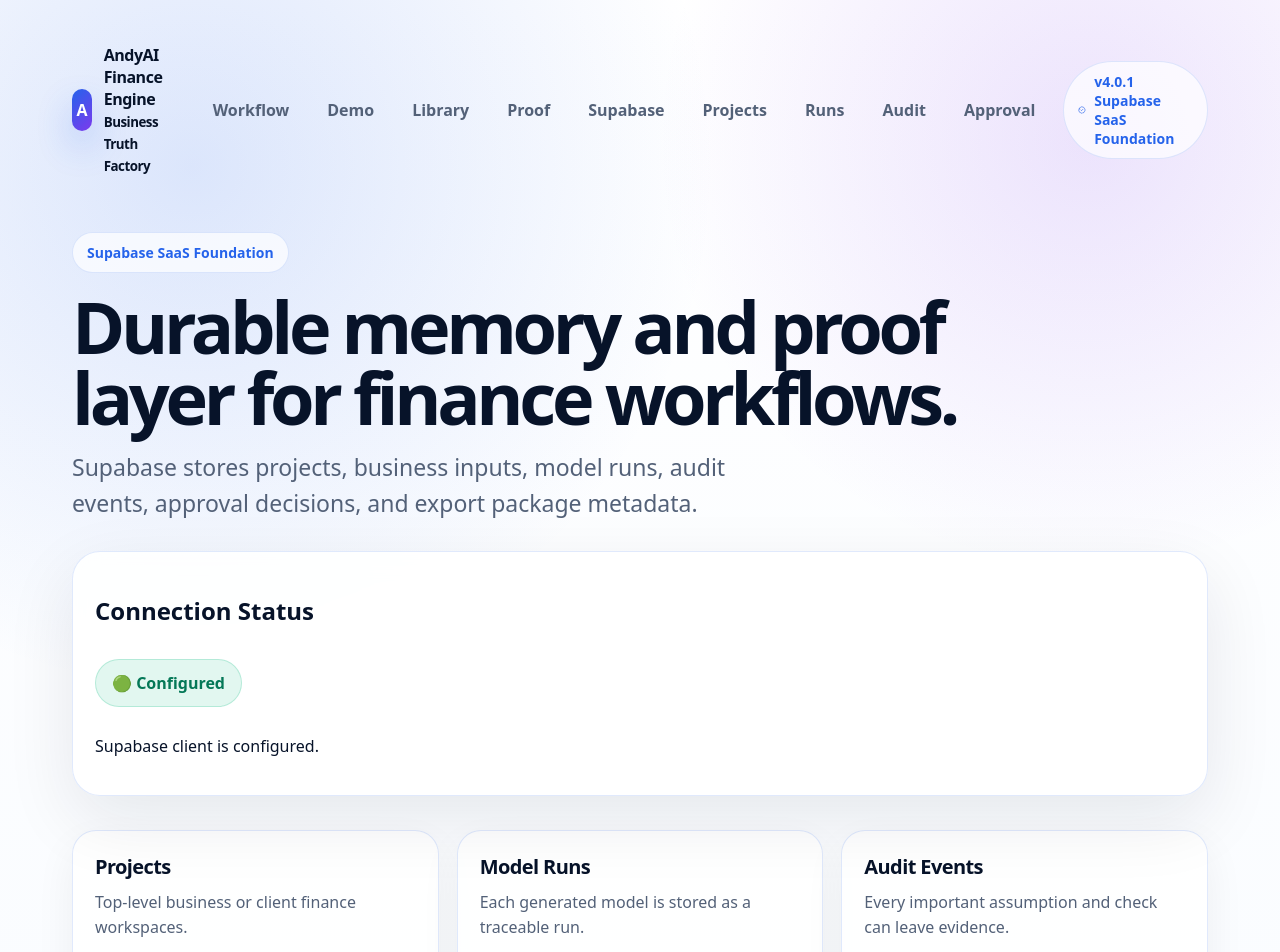
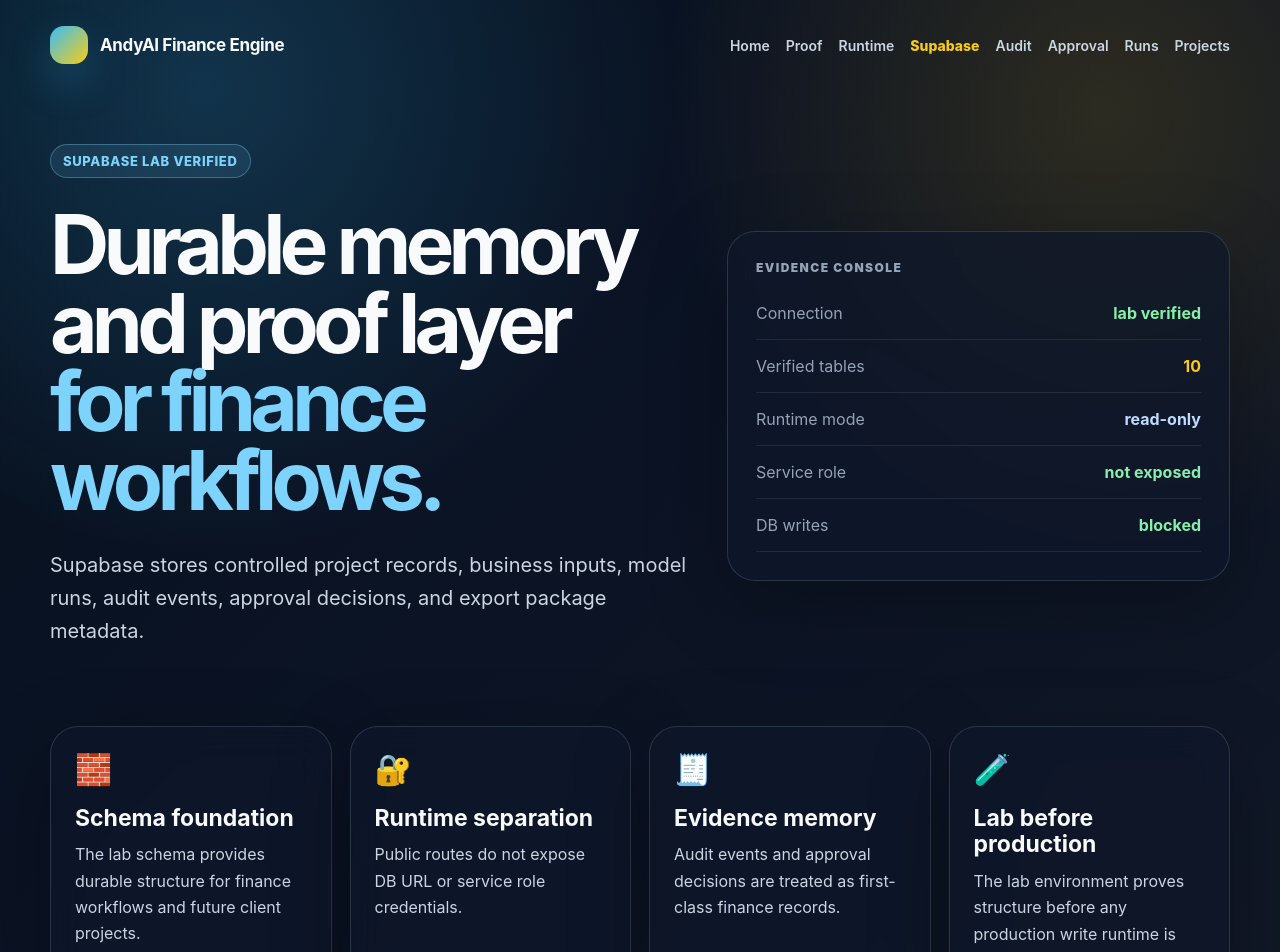
Before and after one commit to kolundzic/andyai-finance-engine, a Next.js app: page /supabase in a window 1280 px wide. Shown: the top 952 px of the page. Built offline with nearby package versions, Linux system fonts and the light colour scheme; no server answers.

Commit message:
feat: add v13.4.0 supabase and audit prestige pages

```diff
--- a/app/supabase/page.tsx
+++ b/app/supabase/page.tsx
@@ -1,39 +1,32 @@
-import { Header } from "../components/Header";
-import { Footer } from "../components/Footer";
-import { getSupabaseStatus } from "../../lib/supabaseClient";
+import { EvidenceConsole, FeatureGrid, PrestigePage } from "../../src/ui/finance-prestige-system";
+
+export const metadata = {
+  title: "AndyAI Finance Engine — Supabase Lab",
+  description: "Durable memory and proof layer for finance workflows.",
+};
 
 export default function SupabasePage() {
-  const status = getSupabaseStatus();
-
   return (
-    <main className="page">
-      <Header />
-      <section className="sectionHero">
-        <span className="badge">Supabase SaaS Foundation</span>
-        <h1>Durable memory and proof layer for finance workflows.</h1>
-        <p className="lead">
-          Supabase stores projects, business inputs, model runs, audit events,
-          approval decisions, and export package metadata.
-        </p>
-      </section>
-
-      <section className="panel">
-        <h2>Connection Status</h2>
-        <div className={status.configured ? "statusGood" : "statusWarn"}>
-          {status.configured ? "🟢 Configured" : "🟡 Not configured yet"}
-        </div>
-        <p>{status.message}</p>
-      </section>
-
-      <section className="grid">
-        <article className="card"><h2>Projects</h2><p>Top-level business or client finance workspaces.</p></article>
-        <article className="card"><h2>Model Runs</h2><p>Each generated model is stored as a traceable run.</p></article>
-        <article className="card"><h2>Audit Events</h2><p>Every important assumption and check can leave evidence.</p></article>
-        <article className="card"><h2>Human Approval</h2><p>No output becomes decision material without human review.</p></article>
-        <article className="card"><h2>Exports</h2><p>Markdown, PDF, Excel, and memo packages become trackable artifacts.</p></article>
-        <article className="card"><h2>RLS</h2><p>Row-level security keeps SaaS data isolated by ownership.</p></article>
-      </section>
-      <Footer />
-    </main>
+    <PrestigePage
+      active="/supabase"
+      badge="Supabase Lab Verified"
+      title="Durable memory and proof layer"
+      accent="for finance workflows."
+      lead="Supabase stores controlled project records, business inputs, model runs, audit events, approval decisions, and export package metadata."
+      right={<EvidenceConsole rows={[
+        ["Connection", "lab verified", "green"],
+        ["Verified tables", "10", "gold"],
+        ["Runtime mode", "read-only", "blue"],
+        ["Service role", "not exposed", "green"],
+        ["DB writes", "blocked", "green"],
+      ]} />}
+    >
+      <FeatureGrid items={[
+        ["🧱", "Schema foundation", "The lab schema provides durable structure for finance workflows and future client projects."],
+        ["🔐", "Runtime separation", "Public routes do not expose DB URL or service role credentials."],
+        ["🧾", "Evidence memory", "Audit events and approval decisions are treated as first-class finance records."],
+        ["🧪", "Lab before production", "The lab environment proves structure before any production write runtime is activated."],
+      ]} />
+    </PrestigePage>
   );
 }
--- a/package.json
+++ b/package.json
@@ -1,6 +1,6 @@
 {
   "name": "andyai-finance-engine",
-  "version": "13.3.0",
+  "version": "13.4.0",
   "private": true,
   "description": "AndyAI Finance Engine — public showcase powered by a governed financial modeling core.",
   "scripts": {
```
Also changed, not shown: app/audit/page.tsx (+26 -24 lines), 3 other files (tests, documents, lock files or other folders).
